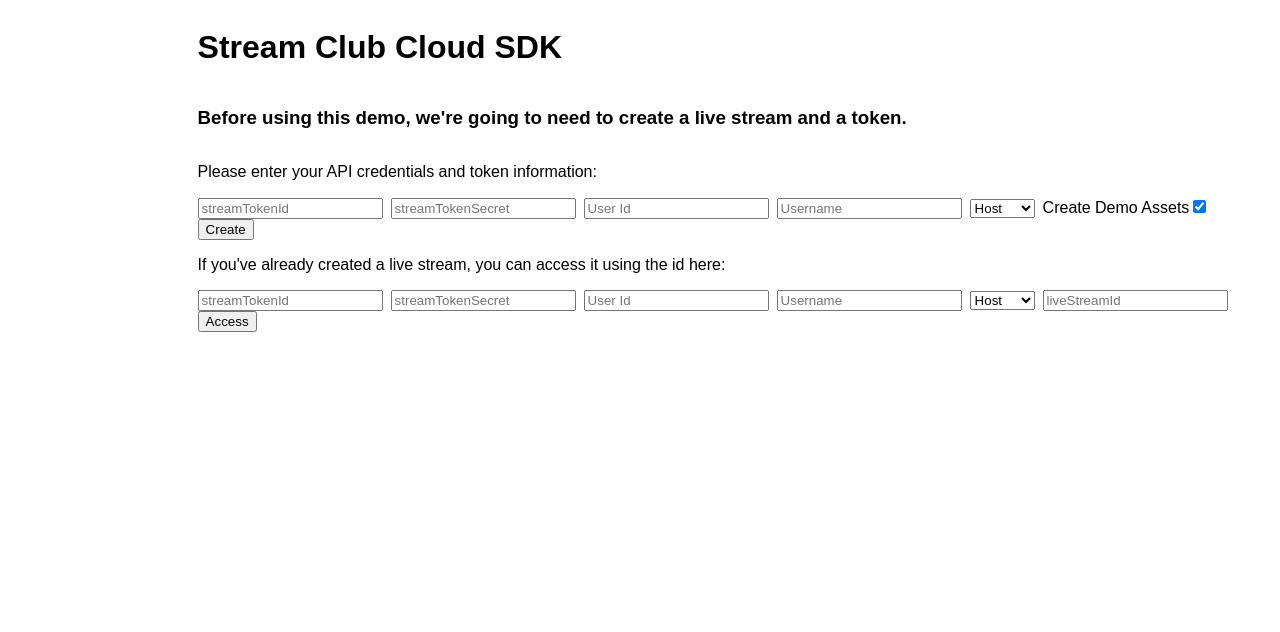
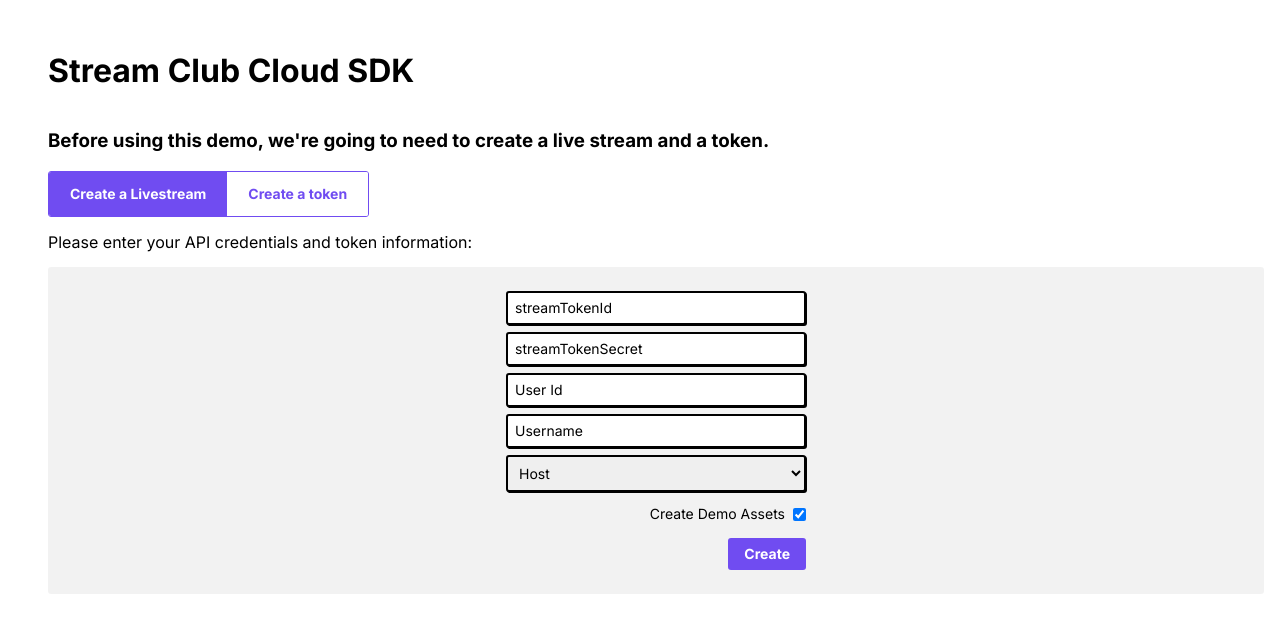
Before and after one commit to stream-projects/stream-sdk-demo, a React (Create React App) app: page / in a window 1280 px wide. Shown: the top 632 px of the page. Built offline with nearby package versions, Linux system fonts and the light colour scheme; what stream-sdk would draw is missing.

Commit message:
New home style

```diff
--- a/public/index.html
+++ b/public/index.html
@@ -8,6 +8,7 @@
             href="https://fonts.googleapis.com/css2?family=Inter:wght@100;200;300;400;500;600;700;800;900&display=swap"
             rel="stylesheet"
         />
+        <link rel="stylesheet" href="https://cdnjs.cloudflare.com/ajax/libs/normalize/8.0.1/normalize.min.css" integrity="sha512-NhSC1YmyruXifcj/KFRWoC561YpHpc5Jtzgvbuzx5VozKpWvQ+4nXhPdFgmx8xqexRcpAglTj9sIBWINXa8x5w==" crossorigin="anonymous" referrerpolicy="no-referrer" />
         <meta name="viewport" content="width=device-width, initial-scale=1" />
         <meta name="theme-color" content="#000000" />
         <meta
--- a/src/Home.tsx
+++ b/src/Home.tsx
@@ -4,7 +4,7 @@
 import styled from 'styled-components';
 
 const Page = styled.div`
-    font-family: Arial, sans-serif;
+    font-family: Inter, Arial, sans-serif;
     display: flex;
     flex-direction: row;
     width: 100%;
@@ -14,15 +14,97 @@
     display: flex;
     flex-direction: column;
     align-items: flex-start;
-    margin-left: 15%;
+    justify-content: center;
     width: 100%;
-    input,
-    select,
-    button {
-        margin-right: 0.5rem;
+    padding: 2rem 3rem;
+`;
+const SectionContainer = styled.div`
+    background: rgba(0, 0, 0, 0.05);
+    border-radius: 3px;
+    display: flex;
+    flex-direction: column;
+    justify-content: center;
+    align-items: center;
+    padding: 1.5rem 1rem;
+    width: 100%;
+`;
+const InputsContainer = styled.div`
+    display: flex;
+    flex-direction: column;
+    min-width: 200px;
+    width: 300px;
+`;
+const Input = styled.input`
+    border: 0;
+    border: 2px solid black;
+    border-radius: 3px;
+    box-shadow: 1px 1px 0px black;
+    font-size: 14px;
+    margin-bottom: 0.5em;
+    padding: 0.5em;
+
+    &::placeholder {
+        color: black;
+        opacity: 1;
     }
 `;
+const Select = styled.select`
+    border: 0;
+    border: 2px solid black;
+    border-radius: 3px;
+    box-shadow: 1px 1px 0px black;
+    font-size: 14px;
+    padding: 0.5em;
+`;
+const CreateDemoAssetsDiv = styled.div`
+    display: flex;
+    justify-content: flex-end;
+    align-items: center;
+    font-size: 14px;
+    margin-top: 0.5em;
+    padding: 0.5em;
+    padding-right: 0;
+`;
+const InputCheckbox = styled.input`
+    border: 2px solid black;
+    font-size: 16px;
+    margin-left: 0.5em;
+`;
+const ButtonContainer = styled.div`
+    display: flex;
+    justify-content: flex-end;
 
+    width: 100%;
+`;
+const Button = styled.button`
+    background: #704cf1;
+    border: 0;
+    border-radius: 3px;
+    cursor: pointer;
+    color: white;
+    display: inline;
+    font-size: 14px;
+    font-weight: 700;
+    margin-top: 0.5rem;
+    padding: 0.5rem 1rem;
+`;
+const NavContainer = styled.div`
+    display: flex;
+    border: 1px solid #704cf1;
+    border-radius: 3px;
+    overflow: hidden;
+`;
+interface NavProps {
+    active?: boolean;
+}
+const Nav = styled.div<NavProps>`
+    background: ${(props) => (props.active ? '#704cf1' : 'white')};
+    color: ${(props) => (props.active ? 'white' : '#704cf1')};
+    cursor: pointer;
+    font-size: 14px;
+    font-weight: 700;
+    padding: 1em 1.5em;
+`;
 const demoAssets = [
     {
         type: 'BACKGROUND',
@@ -75,6 +157,7 @@
     const [liveStreamId, setLivestreamId] = useState(null);
     const [streamTokenId, setStreamTokenId] = useState(null);
     const [streamTokenSecret, setStreamTokenSecret] = useState(null);
+    const [nav, setNav] = useState('livestream');
 
     const createLiveStreamButton = async (e) => {
         e.preventDefault();
@@ -147,69 +230,119 @@
                             Before using this demo, we're going to need to
                             create a live stream and a token.
                         </h3>
+
+                        <NavContainer>
+                            <Nav
+                                active={nav === 'livestream'}
+                                onClick={() => setNav('livestream')}
+                            >
+                                Create a Livestream
+                            </Nav>
+                            <Nav
+                                active={nav === 'token'}
+                                onClick={() => setNav('token')}
+                            >
+                                Create a token
+                            </Nav>
+                        </NavContainer>
+
+                        {nav === 'livestream' && (
+                            <>
                                 <p>
                                     Please enter your API credentials and token
                                     information:
                                 </p>
-                        <div>
-                            <input
+
+                                <SectionContainer>
+                                    <InputsContainer>
+                                        <Input
                                             id="streamTokenId"
                                             placeholder="streamTokenId"
-                            ></input>
-                            <input
+                                        />
+                                        <Input
                                             id="streamTokenSecret"
                                             placeholder="streamTokenSecret"
-                            ></input>
-                            <input id="user_id" placeholder="User Id"></input>
-                            <input
+                                        />
+                                        <Input
+                                            id="user_id"
+                                            placeholder="User Id"
+                                        />
+                                        <Input
                                             id="user_name"
                                             placeholder="Username"
-                            ></input>
-                            <select id="user_type">
+                                        />
+                                        <Select id="user_type">
                                             <option value="host">Host</option>
-                                <option value="cohost">Cohost</option>
-                            </select>
+                                            <option value="cohost">
+                                                Cohost
+                                            </option>
+                                        </Select>
+                                        <CreateDemoAssetsDiv>
                                             Create Demo Assets
-                            <input
+                                            <InputCheckbox
                                                 type="checkbox"
                                                 id="demo_assets"
                                                 defaultChecked={true}
-                            ></input>
-                            <button onClick={createLiveStreamButton}>
+                                            />
+                                        </CreateDemoAssetsDiv>
+
+                                        <ButtonContainer>
+                                            <Button
+                                                onClick={createLiveStreamButton}
+                                            >
                                                 Create
-                            </button>
-                        </div>
+                                            </Button>
+                                        </ButtonContainer>
+                                    </InputsContainer>
+                                </SectionContainer>
+                            </>
+                        )}
+                        {nav === 'token' && (
+                            <>
                                 <p>
-                            If you've already created a live stream, you can
-                            access it using the id here:
+                                    If you've already created a live stream, you
+                                    can access it using the id here:
                                 </p>
-                        <div>
-                            <input
+                                <SectionContainer>
+                                    <InputsContainer>
+                                        <Input
                                             id="streamTokenId2"
                                             placeholder="streamTokenId"
-                            ></input>
-                            <input
+                                        />
+                                        <Input
                                             id="streamTokenSecret2"
                                             placeholder="streamTokenSecret"
-                            ></input>
-                            <input id="user_id2" placeholder="User Id"></input>
-                            <input
+                                        />
+                                        <Input
+                                            id="user_id2"
+                                            placeholder="User Id"
+                                        />
+                                        <Input
                                             id="user_name2"
                                             placeholder="Username"
-                            ></input>
-                            <select id="user_type2">
-                                <option value="host">Host</option>
-                                <option value="cohost">Cohost</option>
-                            </select>
-
-                            <input
+                                        />
+                                        <Input
                                             id="liveStreamId"
                                             placeholder="liveStreamId"
-                            ></input>
-                            <button onClick={accessLiveStreamButton}>
+                                        />
+                                        <Select id="user_type2">
+                                            <option value="host">Host</option>
+                                            <option value="cohost">
+                                                Cohost
+                                            </option>
+                                        </Select>
+
+                                        <ButtonContainer>
+                                            <Button
+                                                onClick={accessLiveStreamButton}
+                                            >
                                                 Access
-                            </button>
-                        </div>
+                                            </Button>
+                                        </ButtonContainer>
+                                    </InputsContainer>
+                                </SectionContainer>
+                            </>
+                        )}
                     </>
                 )}
                 {token && (
```
Also changed, not shown: 1 other file (tests, documents, lock files or other folders). Lines whose indentation alone changed are shown as unchanged.
